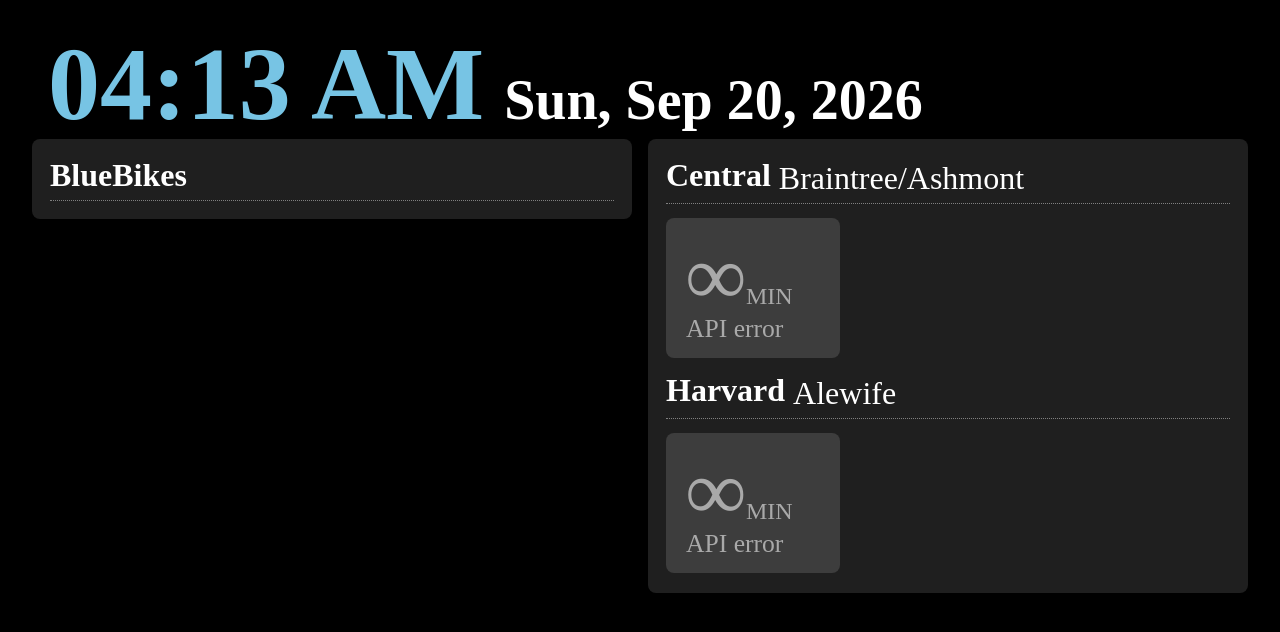
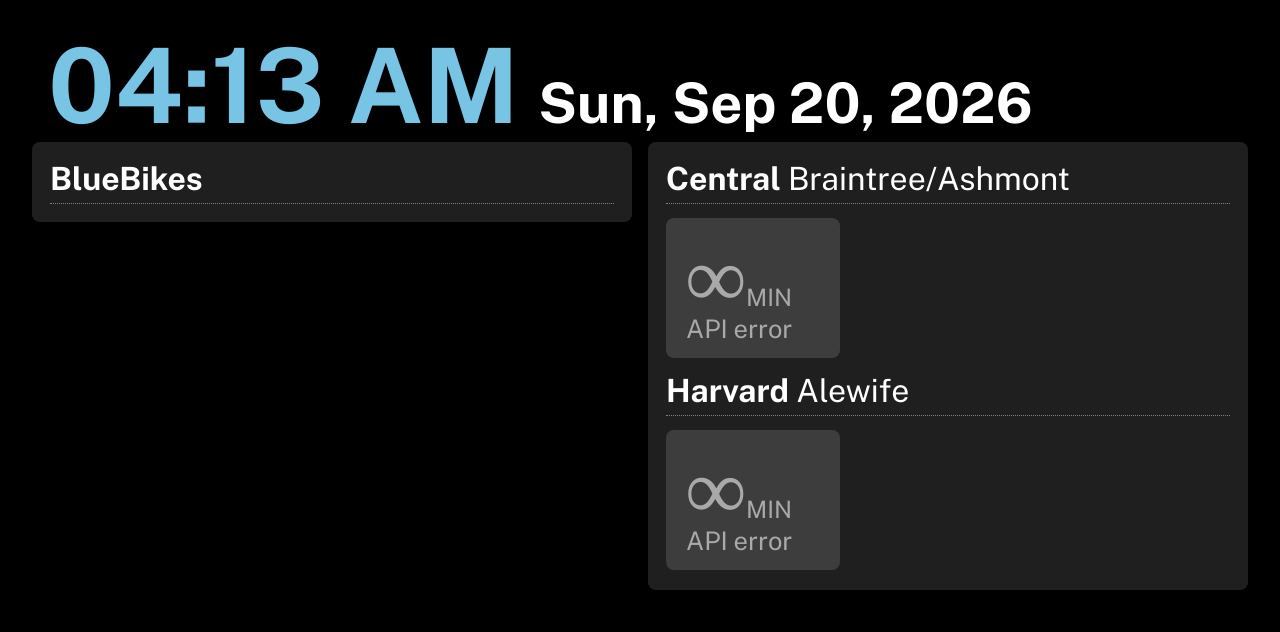
Before and after one commit to iamdanzhao/iamdanzhao.github.io, a Jekyll site: the page projects/trains/index.html, which Jekyll copies as it is, in a window 1280 px wide. Shown: the top 632 px of the page. Built offline with Jekyll 4.4.1, drawn with Linux system fonts in a browser that asks for light colours; nearby versions of some CDN libraries.

Commit message:
fonts, spacing

```diff
--- a/projects/trains/index.html
+++ b/projects/trains/index.html
@@ -5,7 +5,7 @@
     <script src="https://ajax.googleapis.com/ajax/libs/jquery/1.9.0/jquery.min.js"></script>
     <link rel="preconnect" href="https://fonts.googleapis.com">
     <link rel="preconnect" href="https://fonts.gstatic.com" crossorigin>
-    <link href="https://fonts.googleapis.com/css2?family=Overpass:wght@200;400;600;700&display=swap" rel="stylesheet">
+    <link href="https://fonts.googleapis.com/css2?family=Public+Sans:ital,wght@0,100..900;1,100..900&display=swap" rel="stylesheet">
     <style>
         body {
             font-family: 'Public Sans';
@@ -59,18 +59,14 @@
 
         .section-header * {
             display: inline;
-            vertical-align: middle;
         }
 
         .section-header-direction {
             font-weight: 400;
-            /* text-transform: uppercase; */
-            /* font-size: 60%; */
         }
 
         h4 {
             font-size: 150%;
-            /* text-transform: uppercase; */
             margin: 12px 0 6px 0;
         }
 
```
